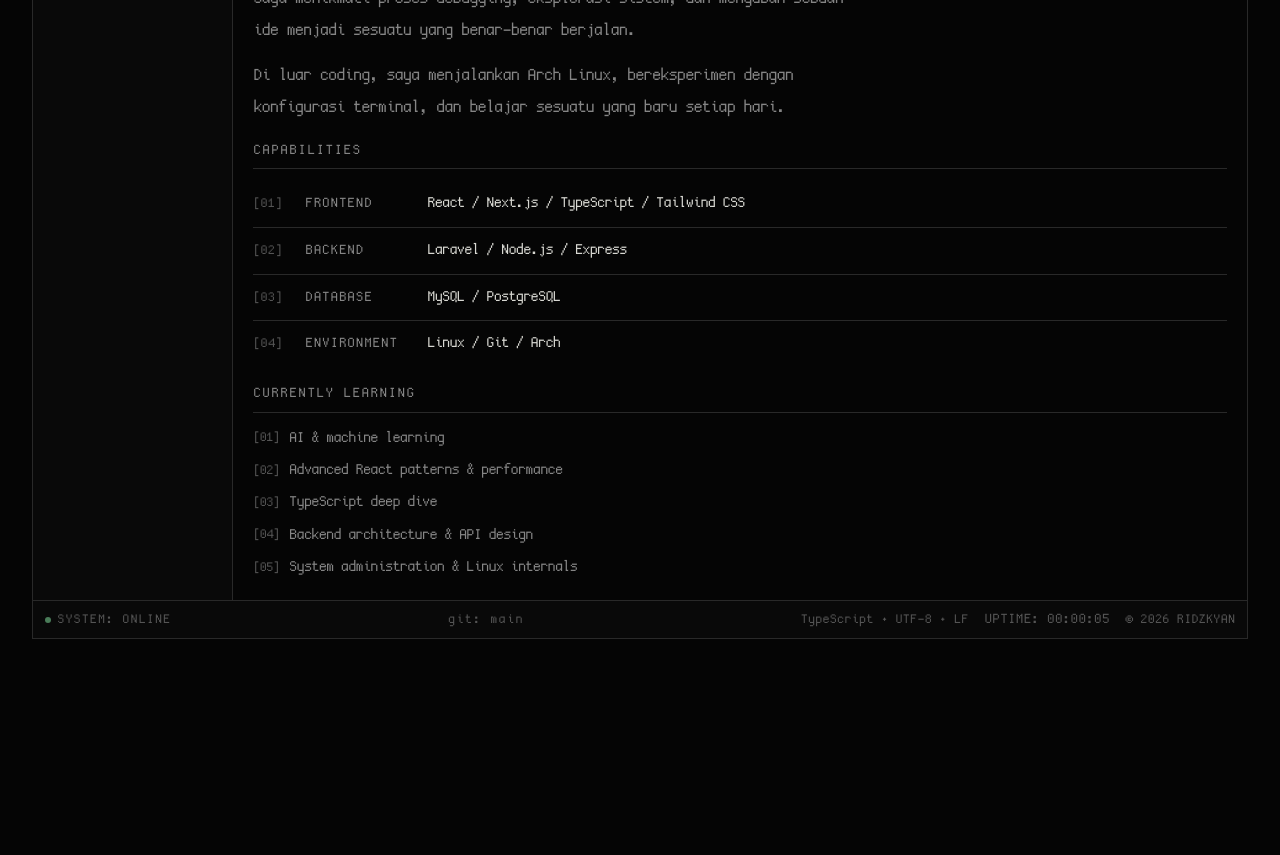
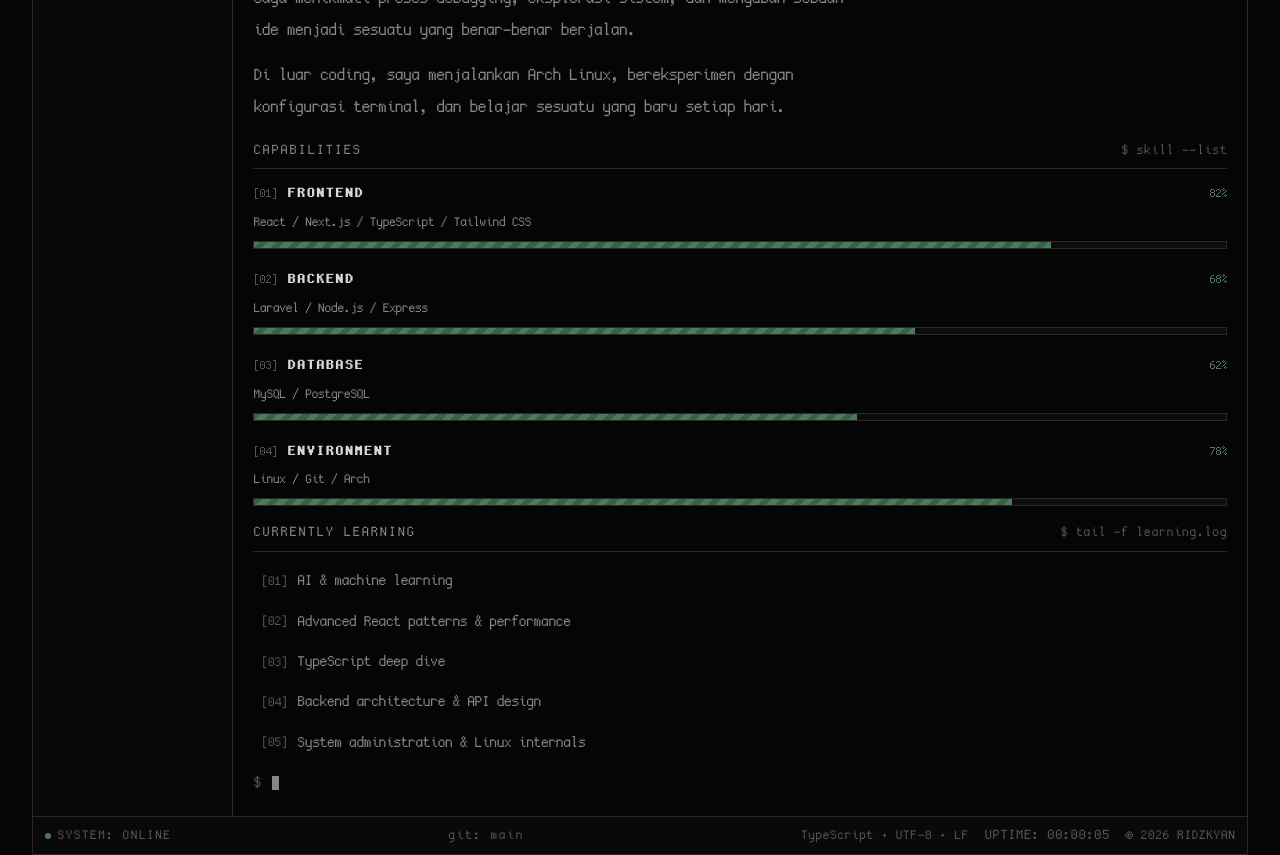
Before and after one commit to kianlabs/portofolio, a Next.js app: page /profile in a window 1280 px wide. Shown: the part 860-1715 px from the top of the page. Before the commit the page ends 1499 px from the top, so only its background shows below. Built offline with nearby package versions, Linux system fonts and the light colour scheme.

Commit message:
feat: animated skill bars, staggered fade-ins, terminal polish on profile

```diff
--- a/app/globals.css
+++ b/app/globals.css
@@ -664,6 +664,56 @@ textarea.sys-input {
 .tok-str { color: var(--online); }
 .tok-fn { color: #b28f7c; }
 
+/* ── PROFILE POLISH ── */
+.cap-bar {
+  height: 8px;
+  background: var(--bg-secondary);
+  border: 1px solid var(--border);
+  overflow: hidden;
+}
+
+.cap-bar-fill {
+  height: 100%;
+  width: var(--w, 0%);
+  background: repeating-linear-gradient(
+    -45deg,
+    var(--online),
+    var(--online) 6px,
+    #3a5f47 6px,
+    #3a5f47 12px
+  );
+  animation: cap-grow 1.2s cubic-bezier(0.22, 1, 0.36, 1) both;
+  animation-delay: var(--d, 0ms);
+}
+
+@keyframes cap-grow {
+  from { width: 0; }
+}
+
+.fade-in {
+  animation: fade-up 0.55s cubic-bezier(0.22, 1, 0.36, 1) both;
+  animation-delay: var(--d, 0ms);
+}
+
+@keyframes fade-up {
+  from {
+    opacity: 0;
+    transform: translateY(8px);
+  }
+}
+
+.learn-row {
+  padding: 4px 6px;
+  border-left: 2px solid transparent;
+  transition: border-color 0.2s ease, color 0.2s ease, background 0.2s ease;
+}
+
+.learn-row:hover {
+  color: var(--text-main);
+  background: rgba(216, 216, 210, 0.05);
+  border-left-color: var(--online);
+}
+
 .mobile-nav {
   position: fixed;
   inset: 0;
--- a/app/profile/page.tsx
+++ b/app/profile/page.tsx
@@ -3,10 +3,10 @@ import SectionHeader from "@/components/SectionHeader";
 import SystemField from "@/components/SystemField";
 
 const capabilities = [
-  { index: "01", label: "FRONTEND", items: "React / Next.js / TypeScript / Tailwind CSS" },
-  { index: "02", label: "BACKEND", items: "Laravel / Node.js / Express" },
-  { index: "03", label: "DATABASE", items: "MySQL / PostgreSQL" },
-  { index: "04", label: "ENVIRONMENT", items: "Linux / Git / Arch" },
+  { index: "01", label: "FRONTEND", items: "React / Next.js / TypeScript / Tailwind CSS", level: 82 },
+  { index: "02", label: "BACKEND", items: "Laravel / Node.js / Express", level: 68 },
+  { index: "03", label: "DATABASE", items: "MySQL / PostgreSQL", level: 62 },
+  { index: "04", label: "ENVIRONMENT", items: "Linux / Git / Arch", level: 78 },
 ];
 
 const learning = [
@@ -82,23 +82,21 @@ export default function ProfilePage() {
 
         {/* CAPABILITIES */}
         <section aria-label="Capabilities" style={{ marginBottom: "14px" }}>
-          <SectionHeader label="CAPABILITIES" />
-          <div style={{ display: "flex", flexDirection: "column" }}>
+          <SectionHeader label="CAPABILITIES" meta="$ skill --list" />
+          <div style={{ display: "flex", flexDirection: "column", gap: "18px" }}>
             {capabilities.map((cap, i) => (
-              <div
-                key={cap.index}
-                style={{
-                  display: "grid",
-                  gridTemplateColumns: "40px 110px 1fr",
-                  gap: "0 12px",
-                  padding: "10px 0",
-                  borderBottom: i < capabilities.length - 1 ? "1px solid var(--border)" : "none",
-                  alignItems: "start",
-                }}
-              >
-                <span style={{ fontSize: "14px", color: "var(--text-dim)", letterSpacing: "0.06em", paddingTop: "1px" }}>[{cap.index}]</span>
-                <span style={{ fontSize: "15px", color: "var(--text-sec)", letterSpacing: "0.1em", textTransform: "uppercase", fontWeight: 500 }}>{cap.label}</span>
-                <span style={{ fontSize: "16px", color: "var(--text-main)", lineHeight: "1.6" }}>{cap.items}</span>
+              <div key={cap.index} className="fade-in" style={{ ["--d" as string]: `${i * 120}ms` }}>
+                <div style={{ display: "flex", alignItems: "baseline", justifyContent: "space-between", gap: "12px", marginBottom: "6px", flexWrap: "wrap" }}>
+                  <span style={{ display: "flex", alignItems: "baseline", gap: "10px" }}>
+                    <span style={{ fontSize: "13px", color: "var(--text-dim)" }}>[{cap.index}]</span>
+                    <span style={{ fontSize: "15px", color: "var(--text-main)", letterSpacing: "0.1em", fontWeight: 600 }}>{cap.label}</span>
+                  </span>
+                  <span style={{ fontSize: "13px", color: "var(--online)", fontVariantNumeric: "tabular-nums" }}>{cap.level}%</span>
+                </div>
+                <p style={{ fontSize: "14px", color: "var(--text-sec)", lineHeight: "1.5", margin: "0 0 8px 0" }}>{cap.items}</p>
+                <div className="cap-bar">
+                  <div className="cap-bar-fill" style={{ ["--w" as string]: `${cap.level}%`, ["--d" as string]: `${i * 150}ms` }} />
+                </div>
               </div>
             ))}
           </div>
@@ -106,14 +104,21 @@ export default function ProfilePage() {
 
         {/* CURRENTLY LEARNING */}
         <section aria-label="Currently learning">
-          <SectionHeader label="CURRENTLY LEARNING" />
+          <SectionHeader label="CURRENTLY LEARNING" meta="$ tail -f learning.log" />
           <div style={{ display: "flex", flexDirection: "column", gap: "6px" }}>
             {learning.map((item, i) => (
-              <div key={i} style={{ fontSize: "16px", color: "var(--text-sec)", display: "flex", alignItems: "center", gap: "10px" }}>
+              <div
+                key={i}
+                className="learn-row fade-in"
+                style={{ ["--d" as string]: `${300 + i * 100}ms`, fontSize: "16px", color: "var(--text-sec)", display: "flex", alignItems: "center", gap: "10px" }}
+              >
                 <span style={{ color: "var(--text-dim)", fontSize: "14px" }}>[{String(i + 1).padStart(2, "0")}]</span>
                 {item}
               </div>
             ))}
+            <div style={{ fontSize: "16px", color: "var(--text-dim)", display: "flex", alignItems: "center", gap: "10px", marginTop: "4px" }}>
+              <span>$</span> <span className="cursor-blink" />
+            </div>
           </div>
         </section>
 
```
